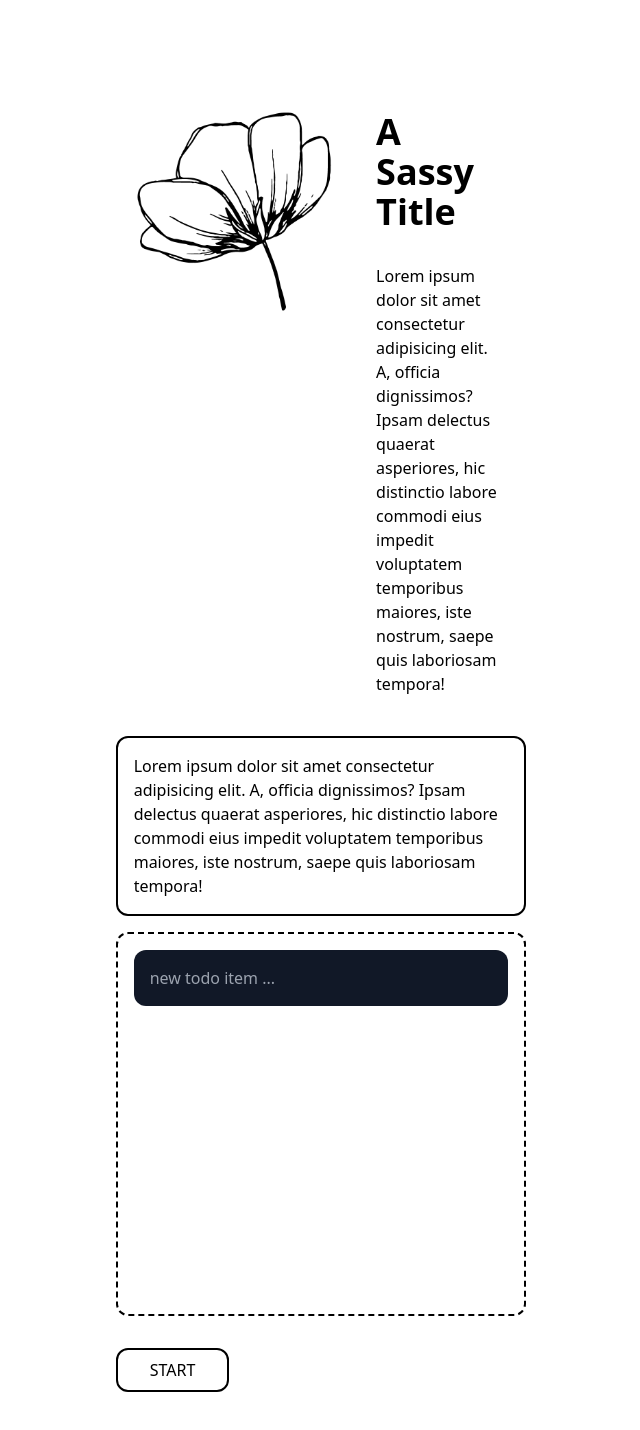
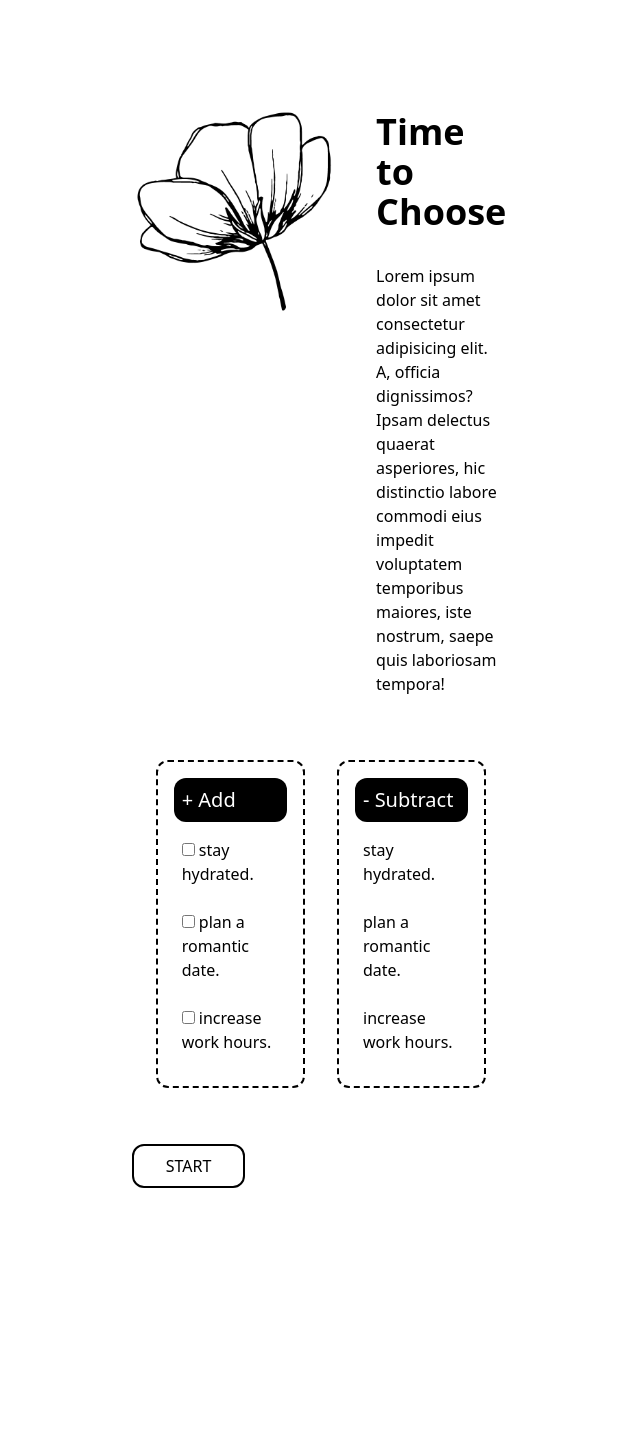
Before and after one commit to commitsovercoffee/lily, a SvelteKit app: page / in a window 1280 px wide. Shown: the top 1430 px of the page, without its empty margins (319-959 px from the left). After the commit the page ends 1276 px from the top, so only its background shows below. Built offline with nearby package versions, Linux system fonts and the light colour scheme.

Commit message:
adds priority page

```diff
--- a/src/routes/+page.svelte
+++ b/src/routes/+page.svelte
@@ -2,6 +2,7 @@
 	import PromptPage from "./pages/PromptPage.svelte";
 	import ReflectPage from "./pages/ReflectPage.svelte";
 	import TaskPage from "./pages/TaskPage.svelte";
+	import PriorityPage from "./pages/PriorityPage.svelte";
 	import { page } from "./store.js";
 </script>
 
@@ -11,4 +12,6 @@
 	<ReflectPage />
 {:else if $page === 3}
 	<TaskPage />
+{:else if $page === 4}
+	<PriorityPage />
 {/if}
--- a/src/routes/components/Button.svelte
+++ b/src/routes/components/Button.svelte
@@ -3,6 +3,6 @@
 </script>
 
 <button
-	class="my-4 p-2 px-8 border-2 border-black rounded-xl hover:bg-black hover:text-white text-black active:translate-y-1 delay-50 ease-in duration-200"
+	class="m-4 p-2 px-8 border-2 border-black rounded-xl hover:bg-black hover:text-white text-black active:translate-y-1 delay-50 ease-in duration-200"
 	>{label}</button
 >
--- /dev/null
+++ b/src/routes/pages/PriorityPage.svelte
@@ -0,0 +1,65 @@
+<script>
+	import Button from "../components/Button.svelte";
+
+	export let title = "Time to Choose";
+	export let content =
+		"Lorem ipsum dolor sit amet consectetur adipisicing elit. A, officia dignissimos? Ipsam delectus quaerat asperiores, hic distinctio labore commodi eius impedit voluptatem temporibus maiores, iste nostrum, saepe quis laboriosam tempora!";
+	export let src = "./lily.png";
+
+	let add = [
+		"stay hydrated.",
+		"plan a romantic date.",
+		"increase work hours.",
+	];
+</script>
+
+<section class="mx-auto p-2 my-16 w-4/12">
+	<div class="p-2 m-4 flex justify-evenly place-self-center">
+		<img
+			class="object-cover h-60 w-auto"
+			{src}
+			alt="sketch of lily."
+		/>
+		<section class="w-96">
+			<h2 class="p-4 text-4xl font-bold">
+				{title}
+			</h2>
+			<p class="p-4">
+				{content}
+			</p>
+		</section>
+	</div>
+
+	<div class="p-2 m-4 flex">
+		<section
+			class="basis-1/2 m-4 p-4 border-2 border-dashed border-black rounded-xl overflow-scroll"
+		>
+			<h1 class="p-2 text-xl rounded-xl bg-black text-white">
+				+ Add
+			</h1>
+			<ul class="">
+				{#each add as items}
+					<li class="p-2 my-2">
+						<input type="checkbox" />
+						{items}
+					</li>
+				{/each}
+			</ul>
+		</section>
+		<section
+			class="basis-1/2 m-4 p-4 border-2 border-dashed border-black rounded-xl overflow-scroll"
+		>
+			<h1 class="p-2 text-xl rounded-xl bg-black text-white">
+				- Subtract
+			</h1>
+			<ul class="">
+				{#each add as items}
+					<li class="p-2 my-2">
+						{items}
+					</li>
+				{/each}
+			</ul>
+		</section>
+	</div>
+	<Button label="START" />
+</section>
--- a/src/routes/store.js
+++ b/src/routes/store.js
@@ -1,3 +1,3 @@
 import { writable } from "svelte/store";
 
-export const page = writable(3);
+export const page = writable(4);
```
